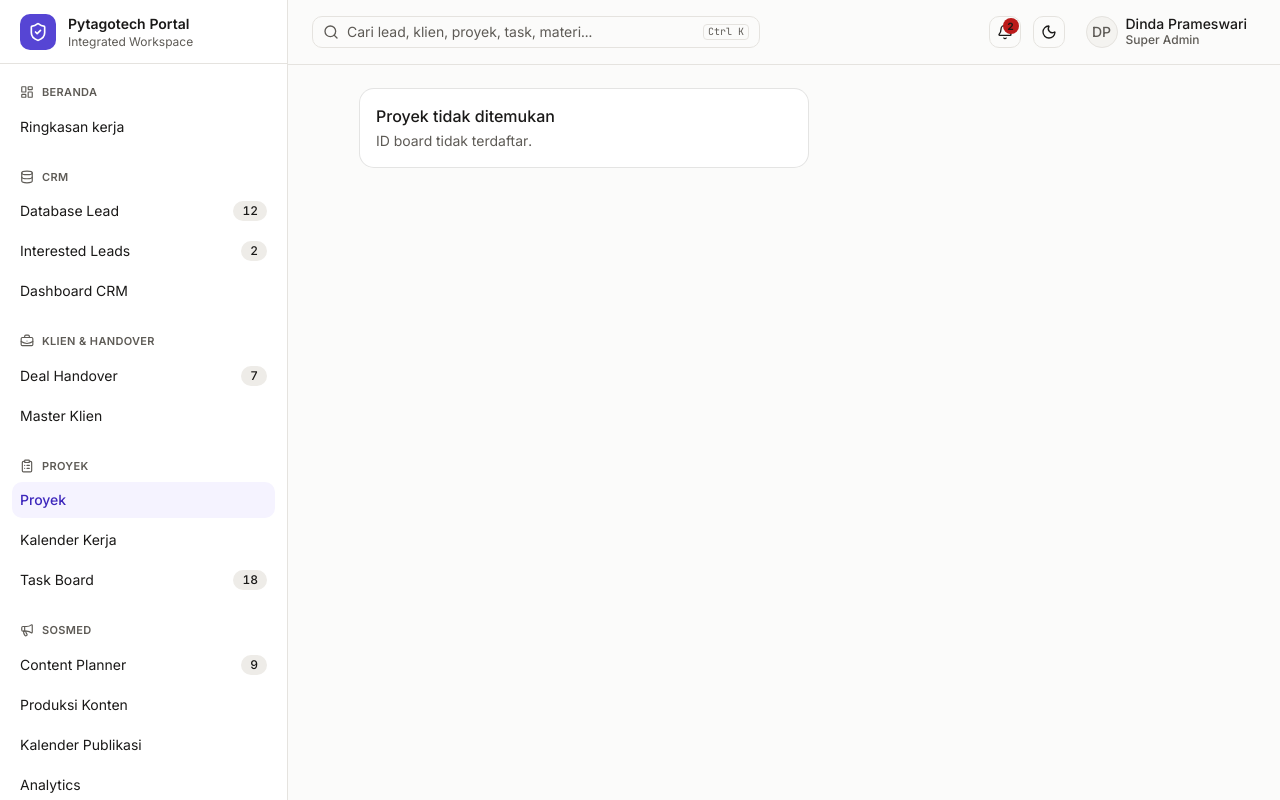
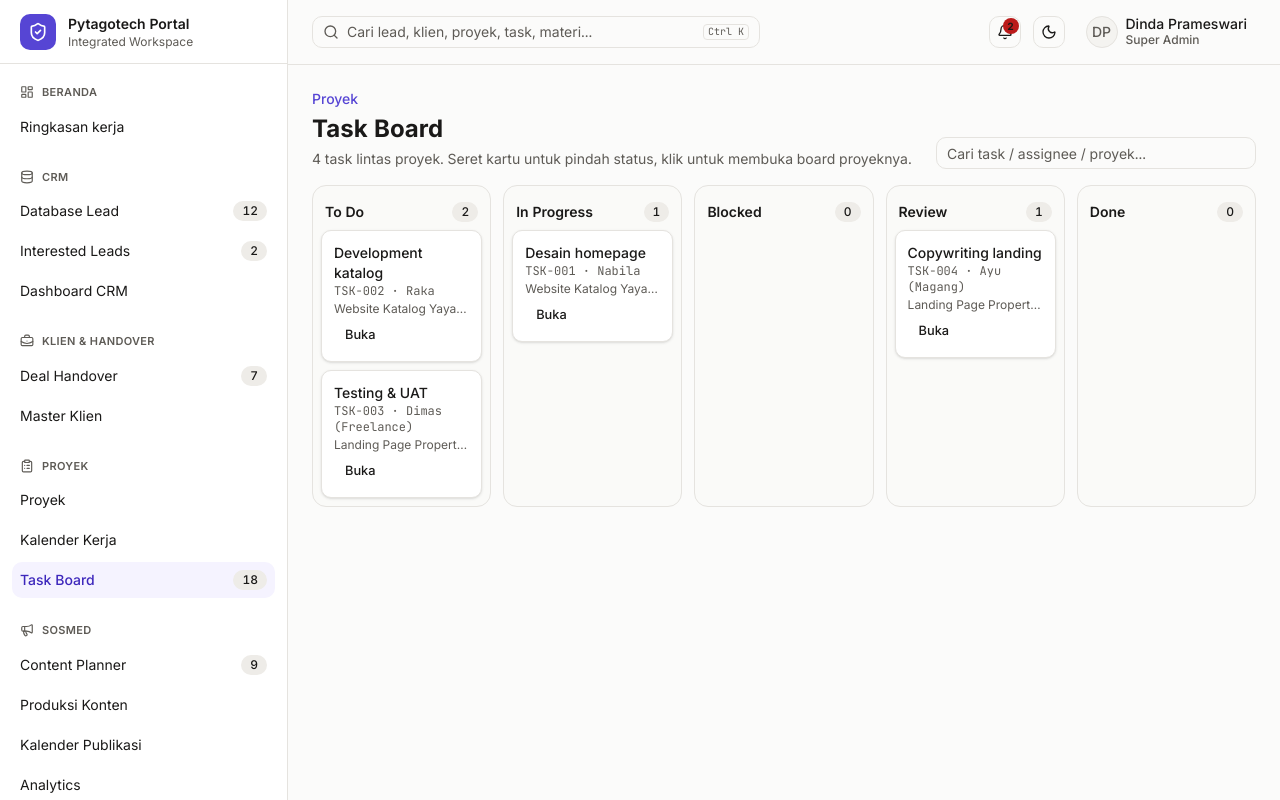
Before and after one commit to selvianamutik/pytagotech-portal-system, a Next.js app in the folder frontend/: page /proyek/board in a window 1280 px wide. Built offline with nearby package versions, Linux system fonts and the light colour scheme.

Commit message:
feat(frontend): Task Board global lintas proyek
Nav Task Board kini ke halaman nyata: Kanban, cari, seret, buka.

Refs: US-022

```diff
--- /dev/null
+++ b/frontend/src/app/(portal)/proyek/board/page.tsx
@@ -0,0 +1,12 @@
+import type { Metadata } from "next";
+
+import { GlobalTaskBoard } from "@/components/proyek/global-task-board";
+
+export const metadata: Metadata = {
+  title: "Task Board — Pytagotech Portal",
+  description: "Kanban task lintas proyek.",
+};
+
+export default function BoardPage() {
+  return <GlobalTaskBoard />;
+}
--- /dev/null
+++ b/frontend/src/components/proyek/global-task-board.tsx
@@ -0,0 +1,198 @@
+"use client";
+
+import { useEffect, useMemo, useState } from "react";
+import Link from "next/link";
+
+import { Badge } from "@/components/ui/badge";
+import { Button } from "@/components/ui/button";
+import { Card, CardContent } from "@/components/ui/card";
+import { Input } from "@/components/ui/input";
+import {
+  listAllTaskSummaries,
+  moveTaskSummaryStatus,
+} from "@/services/tasks";
+import { listProjects } from "@/services/projects";
+import { effectiveTaskPercent } from "@/services/tasks";
+import type { TaskStatus, TaskSummary } from "@/types/task";
+import { TASK_STATUSES } from "@/types/task";
+
+const BACK_PATH = "/proyek/board";
+
+/**
+ * Task Board global lintas proyek (laporan pemilik): nav "Task Board"
+ * sebelumnya anchor mati (#proyek). Kanban 5 status + pindah via seret.
+ */
+export function GlobalTaskBoard() {
+  const [tasks, setTasks] = useState<TaskSummary[]>([]);
+  const [projectNames, setProjectNames] = useState<Map<string, string>>(new Map());
+  const [loading, setLoading] = useState(true);
+  const [search, setSearch] = useState("");
+  const [error, setError] = useState<string | null>(null);
+
+  async function refresh() {
+    const [{ data: taskData }, { data: projectData }] = await Promise.all([
+      listAllTaskSummaries(),
+      listProjects(),
+    ]);
+    if (taskData) {
+      setTasks(taskData.filter((task) => task.isActive !== false && !task.parentId));
+    }
+    if (projectData) {
+      setProjectNames(
+        new Map(projectData.map((item) => [item.project.id, item.project.name]))
+      );
+    }
+  }
+
+  useEffect(() => {
+    let cancelled = false;
+    void Promise.all([listAllTaskSummaries(), listProjects()]).then(
+      ([taskResult, projectResult]) => {
+        if (!cancelled) {
+          setTasks(
+            (taskResult.data ?? []).filter((task) => task.isActive !== false && !task.parentId)
+          );
+          setProjectNames(
+            new Map(
+              (projectResult.data ?? []).map((item) => [item.project.id, item.project.name])
+            )
+          );
+          setLoading(false);
+        }
+      }
+    );
+    return () => {
+      cancelled = true;
+    };
+  }, []);
+
+  const visible = useMemo(() => {
+    const q = search.trim().toLowerCase();
+    return tasks.filter(
+      (task) =>
+        !q ||
+        `${task.title} ${task.assignee ?? ""} ${projectNames.get(task.projectId) ?? ""}`
+          .toLowerCase()
+          .includes(q)
+    );
+  }, [tasks, search, projectNames]);
+
+  async function handleDrop(status: TaskStatus, taskId: string) {
+    setError(null);
+    const { error: moveError } = await moveTaskSummaryStatus(taskId, status);
+    if (moveError) {
+      setError(moveError);
+      return;
+    }
+    await refresh();
+  }
+
+  if (loading) {
+    return (
+      <main className="mx-auto w-full max-w-7xl px-4 py-6 sm:px-6">
+        <p className="text-sm text-muted-foreground">Memuat task board...</p>
+      </main>
+    );
+  }
+
+  return (
+    <main className="mx-auto w-full max-w-7xl space-y-4 px-4 py-6 sm:px-6">
+      <div className="flex flex-col gap-3 sm:flex-row sm:items-end sm:justify-between">
+        <div>
+          <p className="text-sm font-medium text-primary">Proyek</p>
+          <h1 className="mt-1 text-2xl font-bold">Task Board</h1>
+          <p className="mt-1 text-sm text-muted-foreground">
+            {visible.length} task lintas proyek. Seret kartu untuk pindah status,
+            klik untuk membuka board proyeknya.
+          </p>
+        </div>
+        <Input
+          aria-label="Cari task"
+          placeholder="Cari task / assignee / proyek..."
+          className="w-full sm:max-w-xs"
+          value={search}
+          onChange={(event) => setSearch(event.target.value)}
+        />
+      </div>
+
+      {error ? (
+        <p role="alert" className="text-sm text-destructive">
+          {error}
+        </p>
+      ) : null}
+
+      <div className="grid gap-3 md:grid-cols-2 xl:grid-cols-5">
+        {TASK_STATUSES.map((columnStatus) => {
+          const column = visible.filter((task) => task.status === columnStatus);
+          return (
+            <section
+              key={columnStatus}
+              aria-label={`Status ${columnStatus}`}
+              className="rounded-xl border bg-muted/30 p-2"
+              onDragOver={(event) => event.preventDefault()}
+              onDrop={(event) => {
+                event.preventDefault();
+                const taskId = event.dataTransfer.getData("text/plain");
+                if (taskId) {
+                  void handleDrop(columnStatus, taskId);
+                }
+              }}
+            >
+              <header className="flex items-center justify-between px-1 py-2">
+                <h2 className="text-sm font-semibold">{columnStatus}</h2>
+                <Badge variant="secondary">{column.length}</Badge>
+              </header>
+              <div className="space-y-2">
+                {column.map((task) => (
+                  <article
+                    key={task.id}
+                    draggable
+                    onDragStart={(event) => {
+                      event.dataTransfer.setData("text/plain", task.id);
+                      event.dataTransfer.effectAllowed = "move";
+                    }}
+                    className="cursor-grab rounded-lg border bg-card p-3 shadow-sm active:cursor-grabbing"
+                  >
+                    <p className="text-sm font-medium">{task.title}</p>
+                    <p className="font-mono text-xs text-muted-foreground">
+                      {task.id}
+                      {task.assignee ? ` · ${task.assignee}` : ""}
+                    </p>
+                    <p className="mt-0.5 truncate text-xs text-muted-foreground">
+                      {projectNames.get(task.projectId) ?? task.projectId} ·{" "}
+                      {effectiveTaskPercent(task, tasks)}%
+                    </p>
+                    <Button
+                      type="button"
+                      variant="ghost"
+                      size="sm"
+                      className="mt-1"
+                      nativeButton={false}
+                      render={
+                        <Link
+                          href={`/proyek/${task.projectId}/tasks?from=${encodeURIComponent(BACK_PATH)}`}
+                        />
+                      }
+                    >
+                      Buka
+                    </Button>
+                  </article>
+                ))}
+              </div>
+            </section>
+          );
+        })}
+      </div>
+
+      {visible.length === 0 ? (
+        <Card>
+          <CardContent>
+            <p className="text-sm text-muted-foreground">
+              Tidak ada task yang cocok. Task dibuat di board tiap proyek.
+            </p>
+          </CardContent>
+        </Card>
+      ) : null}
+    </main>
+  );
+}
--- a/frontend/src/mocks/dashboard.ts
+++ b/frontend/src/mocks/dashboard.ts
@@ -23,7 +23,7 @@ export const dashboardSnapshot: DashboardSnapshot = {
     { label: "Kalender Kerja", module: "Proyek", href: "/kalender", roles: ["Project Manager", "Developer", "Executive / Leader"] },
     { label: "Template Task", module: "Pengaturan", href: "/pengaturan/template-task", roles: ["Super Admin"] },
     { label: "Developer", module: "Pengaturan", href: "/pengaturan/developer", roles: ["Super Admin"] },
-    { label: "Task Board", module: "Proyek", href: "#proyek", badge: 18, roles: ["Project Manager", "Developer"] },
+    { label: "Task Board", module: "Proyek", href: "/proyek/board", badge: 18, roles: ["Project Manager", "Developer"] },
     { label: "Content Planner", module: "Sosmed", href: "/sosmed/planner", badge: 9, roles: ["Social Media Specialist", "Executive / Leader"] },
     { label: "Produksi Konten", module: "Sosmed", href: "/sosmed/materi", roles: ["Social Media Specialist", "Executive / Leader"] },
     { label: "Kalender Publikasi", module: "Sosmed", href: "/sosmed/kalender", roles: ["Social Media Specialist", "Executive / Leader"] },
```
Also changed, not shown: 4 other files (tests, documents, lock files or other folders).
